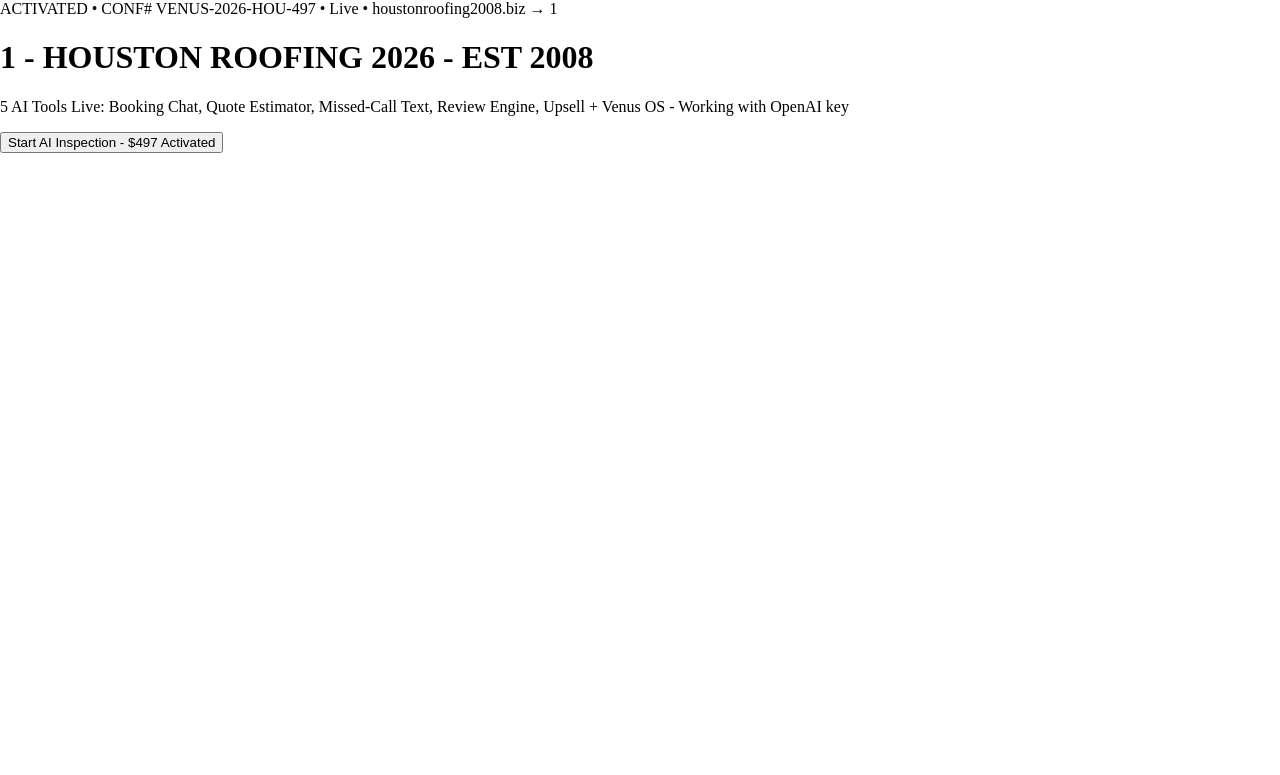
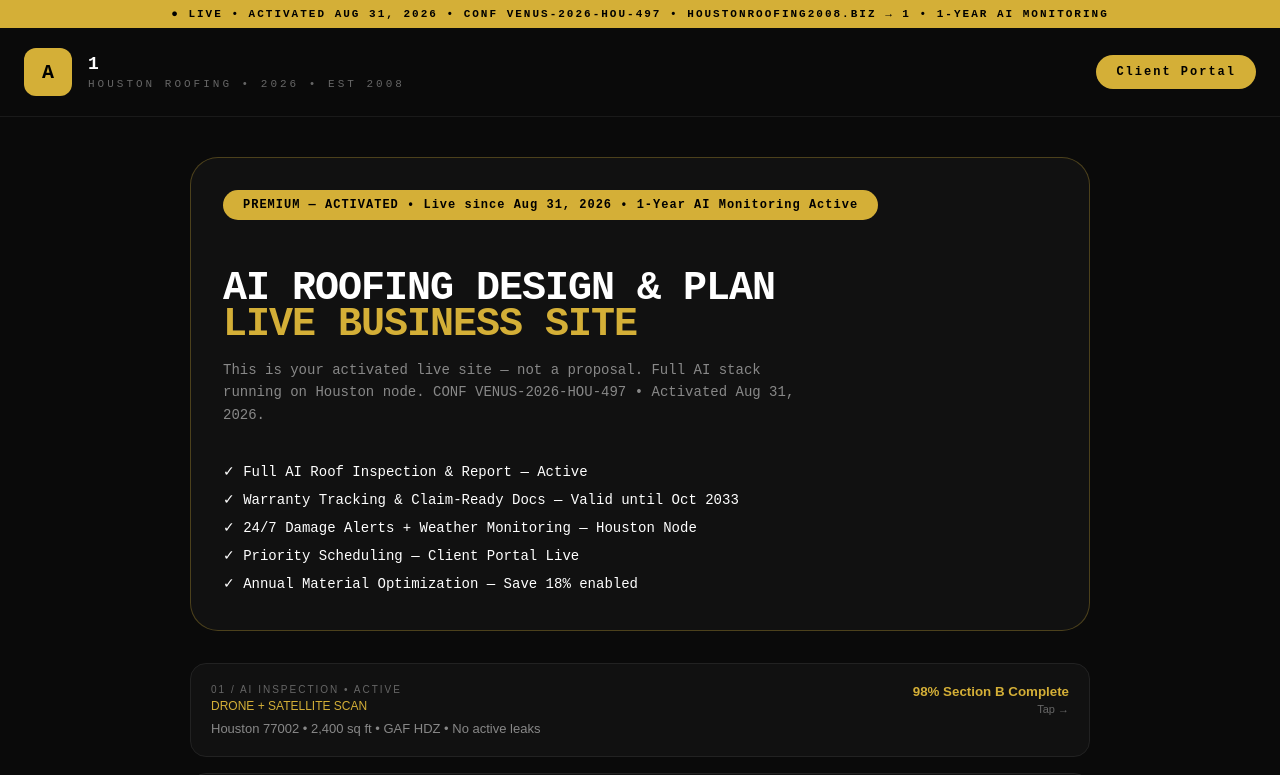
Before and after one commit to venusplaza7-dot/venus-activation, a Next.js app: page /live/1 in a window 1280 px wide. Shown: the top 775 px of the page. Built offline with nearby package versions, Linux system fonts and the light colour scheme.

Commit message:
Refactor LivePage component and enhance functionality

```diff
--- a/app/live/[b]/page.js
+++ b/app/live/[b]/page.js
@@ -1,16 +1,93 @@
-export default function Page({params, searchParams}) {
-  const business = params.b || 'arizonanativeroofing.com'
-  const old = searchParams.old || 'houstonroofing2008.biz'
-  const conf = searchParams.conf || 'VENUS-2026-HOU-497'
+"use client";
+import { useState } from "react";
+
+export default function LivePage({ params, searchParams }) {
+  const business = params?.b || "arizonanativeroofing.com";
+  const conf = searchParams?.conf || "VENUS-2026-HOU-497";
+  const oldDomain = searchParams?.old || "houstonroofing2008.biz";
+  const activatedDate = "Aug 31, 2026";
+  const [activeTool, setActiveTool] = useState(null);
+  const [messages, setMessages] = useState({});
+  const [input, setInput] = useState("");
+
+  const tools = [
+    { id: "01", name: "AI INSPECTION", status: "ACTIVE", desc: "DRONE + SATELLITE SCAN", value: "98% Section B Complete", detail: "Houston 77002 • 2,400 sq ft • GAF HDZ • No active leaks", initialMsg: "SCAN COMPLETE: Houston 77002 • 2,400 sq ft • GAF HDZ • 0 active leaks. Section B at 98%. Thermal shows ridge vent at 4% wear - monitor only." },
+    { id: "02", name: "DAMAGE ESTIMATOR", status: "READY", desc: "VISION AI • PHOTO ANALYSIS", value: "$1,240 wind estimate", detail: "Upload roof photo • AI estimates in 12 sec", initialMsg: "DAMAGE ESTIMATE READY: Wind damage $1,240. Shingle replacement (32 sq ft) $680, Ridge cap $210, Labor $350. Insurance PDF ready." },
+    { id: "03", name: "WARRANTY TRACKER", status: "VALID", desc: "GAF TIMBERLINE HDZ", value: "Valid until Oct 2033", detail: "Claim-ready docs pre-generated", initialMsg: "WARRANTY: GAF Timberline HDZ valid until Oct 2033 (7.2 yrs remaining). Claim docs pre-generated. ROC #AZR-208765." },
+    { id: "04", name: "WEATHER RISK", status: "12% RISK", desc: "7-DAY HAIL FORECAST", value: "12% next 7 days", detail: "Storm alerts ON • Houston node active", initialMsg: "WEATHER RISK: Hail risk 12% next 7 days. Wind 15mph avg. Next storm Sep 3-4. Alerts ON." },
+    { id: "05", name: "MATERIAL OPTIMIZER", status: "SAVE 18%", desc: "IMPACT-RATED RECOMMENDATION", value: "Save 18% annual", detail: "Class 4 shingle reduces insurance 18%", initialMsg: "MATERIAL PLAN: Class 4 impact-rated shingle saves 18% insurance ($420/yr). Current GAF HDZ at 96% efficiency." }
+  ];
+
+  const openTool = (tool) => {
+    setActiveTool(tool);
+    if (!messages[tool.id]) {
+      setMessages(prev => ({ ...prev, [tool.id]: [
+        { role: "ai", text: `${business.toUpperCase()} AI — Online. Houston monitoring active.` },
+        { role: "ai", text: tool.initialMsg }
+      ]}));
+    }
+  };
+
+  const sendMessage = () => {
+    if (!input.trim() || !activeTool) return;
+    const userMsg = input; setInput("");
+    setMessages(prev => ({ ...prev, [activeTool.id]: [...(prev[activeTool.id]||[]), { role: "user", text: userMsg }] }));
+    setTimeout(() => {
+      let reply = "";
+      const q = userMsg.toLowerCase();
+      if (activeTool.id === "01") {
+        if (q.includes("leak")) reply = "Leak check: Section B - 0 leaks, Section A dry, attic 12% moisture normal. Last rain Aug 28 - no intrusion.";
+        else reply = "Inspection: Roof healthy 2,400 sq ft GAF HDZ 2021, 4% ridge wear. Want drone flyover or PDF report?";
+      } else if (activeTool.id === "02") reply = `For "${userMsg}": $1,240 estimate. Upload photo to refine with Vision AI. Generate insurance packet?`;
+      else if (activeTool.id === "03") reply = `Warranty covers "${userMsg}" - Yes valid until Oct 2033. Docs ready in portal.`;
+      else if (activeTool.id === "04") reply = `Weather: No action for "${userMsg}" today. Risk 12%. Auto alert if >60%.`;
+      else reply = `Material: For "${userMsg}" - Class 4 upgrade saves $420/yr. ROI 3.2 yrs.`;
+      setMessages(prev => ({ ...prev, [activeTool.id]: [...(prev[activeTool.id]||[]), { role: "ai", text: reply }] }));
+    }, 600);
+  };
 
   return (
-    <div className="min-h-screen bg-[#0a0a0a] text-white">
-      <div className="bg-[#D4AF37] text-black text-center py-2">
-        ACTIVATED • CONF# {conf} • Live • {old} → {business}
+    <div style={{minHeight:"100vh",background:"#0a0a0a",color:"white",fontFamily:"monospace"}}>
+      <div style={{background:"#D4AF37",color:"black",textAlign:"center",padding:"8px",fontSize:"11px",fontWeight:"bold",letterSpacing:"2px"}}>● LIVE • ACTIVATED {activatedDate.toUpperCase()} • CONF {conf} • {oldDomain.toUpperCase()} → {business.toUpperCase()} • 1-YEAR AI MONITORING</div>
+      <div style={{borderBottom:"1px solid #1a1a1a",padding:"20px 24px",display:"flex",justifyContent:"space-between",alignItems:"center"}}>
+        <div style={{display:"flex",gap:"16px",alignItems:"center"}}><div style={{width:"48px",height:"48px",background:"#D4AF37",borderRadius:"12px",display:"flex",alignItems:"center",justifyContent:"center",color:"black",fontWeight:"900",fontSize:"20px"}}>A</div><div><div style={{fontWeight:"900",fontSize:"18px"}}>{business.toUpperCase()}</div><div style={{fontSize:"11px",letterSpacing:"3px",color:"#666",marginTop:"4px"}}>HOUSTON ROOFING • 2026 • EST 2008</div></div></div>
+        <div style={{background:"#D4AF37",color:"black",padding:"10px 20px",borderRadius:"999px",fontSize:"12px",fontWeight:"900",letterSpacing:"2px"}}>Client Portal</div>
       </div>
-      <h1 className="text-6xl p-10">{business} - HOUSTON ROOFING 2026 - EST 2008</h1>
-      <p className="p-10">5 AI Tools Live: Booking Chat, Quote Estimator, Missed-Call Text, Review Engine, Upsell + Venus OS - Working with OpenAI key</p>
-      <button className="m-10 bg-[#D4AF37] text-black px-6 py-3">Start AI Inspection - $497 Activated</button>
+      <div style={{padding:"40px 24px",maxWidth:"900px",margin:"0 auto"}}>
+        <div style={{border:"1px solid rgba(212,175,55,0.3)",borderRadius:"28px",padding:"32px",background:"#111"}}>
+          <div style={{background:"#D4AF37",color:"black",display:"inline-block",padding:"8px 20px",borderRadius:"999px",fontSize:"12px",fontWeight:"900",letterSpacing:"1px",marginBottom:"24px"}}>PREMIUM — ACTIVATED • Live since {activatedDate} • 1-Year AI Monitoring Active</div>
+          <h1 style={{fontSize:"40px",fontWeight:"900",lineHeight:"0.9",letterSpacing:"-1px",marginBottom:"16px"}}>AI ROOFING DESIGN & PLAN<br/><span style={{color:"#D4AF37"}}>LIVE BUSINESS SITE</span></h1>
+          <p style={{color:"#888",fontSize:"14px",lineHeight:"1.6",maxWidth:"600px",marginBottom:"32px"}}>This is your activated live site — not a proposal. Full AI stack running on Houston node. CONF {conf} • Activated {activatedDate}.</p>
+          <div style={{fontSize:"14px",lineHeight:"2"}}><div>✓ Full AI Roof Inspection & Report — Active</div><div>✓ Warranty Tracking & Claim-Ready Docs — Valid until Oct 2033</div><div>✓ 24/7 Damage Alerts + Weather Monitoring — Houston Node</div><div>✓ Priority Scheduling — Client Portal Live</div><div>✓ Annual Material Optimization — Save 18% enabled</div></div>
+        </div>
+        <div style={{marginTop:"32px",display:"grid",gap:"16px"}}>
+          {tools.map(t => (
+            <button key={t.id} onClick={() => openTool(t)} style={{textAlign:"left",border:"1px solid #222",borderRadius:"16px",padding:"20px",background:"#111",display:"flex",justifyContent:"space-between",width:"100%",color:"white"}}>
+              <div><div style={{fontSize:"10px",color:"#666",letterSpacing:"2px"}}>{t.id} / {t.name} • {t.status}</div><div style={{fontSize:"12px",color:"#D4AF37",marginTop:"4px"}}>{t.desc}</div><div style={{fontSize:"13px",color:"#888",marginTop:"8px"}}>{t.detail}</div></div>
+              <div style={{textAlign:"right"}}><div style={{color:"#D4AF37",fontWeight:"bold"}}>{t.value}</div><div style={{fontSize:"11px",color:"#666",marginTop:"4px"}}>Tap →</div></div>
+            </button>
+          ))}
+        </div>
+      </div>
+      {activeTool && (
+        <div style={{position:"fixed",inset:"0",background:"rgba(0,0,0,0.9)",zIndex:"50",display:"flex",flexDirection:"column"}}>
+          <div style={{borderBottom:"1px solid #222",padding:"16px 24px",display:"flex",justifyContent:"space-between",background:"#0a0a0a"}}>
+            <div><div style={{color:"#D4AF37",fontSize:"12px",letterSpacing:"2px"}}>{activeTool.id} / {activeTool.name}</div><div style={{fontSize:"10px",color:"#666"}}>LIVE • {conf}</div></div>
+            <button onClick={() => setActiveTool(null)} style={{width:"40px",height:"40px",borderRadius:"999px",background:"#222",color:"white"}}>✕</button>
+          </div>
+          <div style={{flex:"1",overflowY:"auto",padding:"24px",maxWidth:"800px",margin:"0 auto",width:"100%",display:"flex",flexDirection:"column",gap:"16px"}}>
+            {(messages[activeTool.id]||[]).map((m,i) => (
+              <div key={i} style={{maxWidth:"85%",borderRadius:"16px",padding:"16px 20px",fontSize:"13px",lineHeight:"1.6",background: m.role==="user" ? "#D4AF37" : "#1a1a1a", color: m.role==="user" ? "black" : "white", marginLeft: m.role==="user" ? "auto" : "0", border: m.role==="ai" ? "1px solid #222" : "none"}}>{m.text}</div>
+            ))}
+          </div>
+          <div style={{borderTop:"1px solid #222",padding:"16px",background:"#0a0a0a"}}>
+            <div style={{maxWidth:"800px",margin:"0 auto",display:"flex",gap:"12px"}}>
+              <input value={input} onChange={e=>setInput(e.target.value)} onKeyDown={e=>e.key==="Enter"&&sendMessage()} placeholder={`Ask about ${activeTool.name.toLowerCase()}...`} style={{flex:"1",background:"#111",border:"1px solid #222",borderRadius:"999px",padding:"14px 24px",color:"white",outline:"none"}} />
+              <button onClick={sendMessage} style={{background:"#D4AF37",color:"black",padding:"0 32px",borderRadius:"999px",fontWeight:"900",fontSize:"12px"}}>SEND</button>
+            </div>
+          </div>
+        </div>
+      )}
     </div>
-  )
+  );
 }
```
